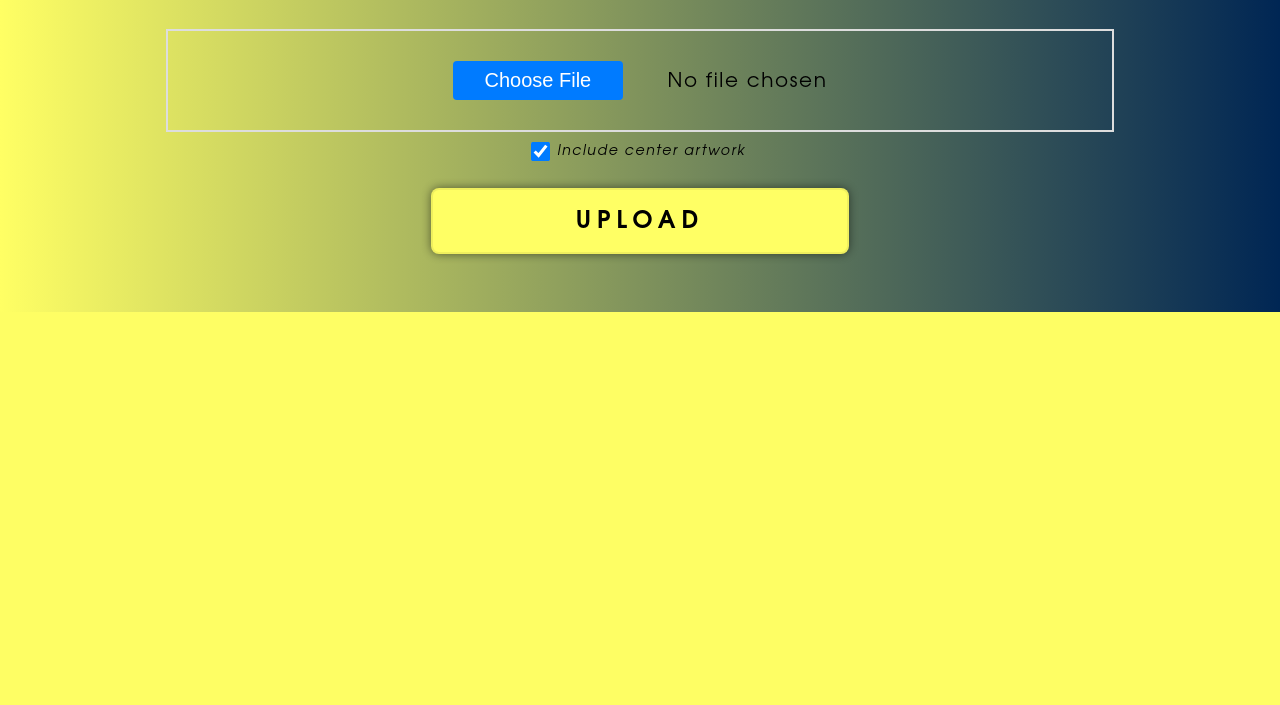
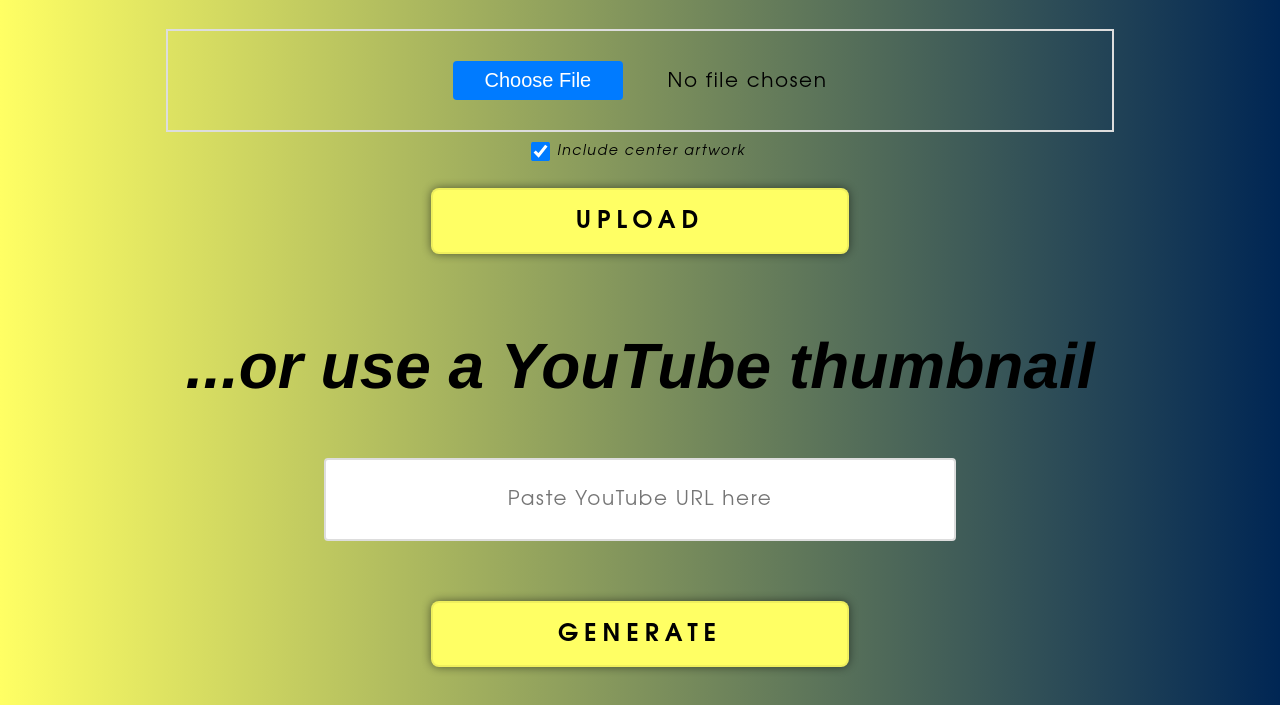
Before and after one commit to Thomas-Fernandes/GTFR-CG, a Python web app: template templates/artwork-generation.html in a window 1280 px wide. Shown: the part 631-1336 px from the top of the page. Before the commit the page ends 943 px from the top, so only its background shows below. Run offline with Jinja, Linux system fonts and the light colour scheme; the template is opened without the code that fills it, so the values that code supplies are empty; some libraries are stand-ins or nearby versions.

Commit message:
yt thumbnail generation

```diff
--- a/src/constants.py
+++ b/src/constants.py
@@ -121,3 +121,9 @@ PATTERNS = [
     (compile(r"Specified song does not contain lyrics. Rejecting."),      lambda m: "The specified song does not contain lyrics and was rejected."),
     (compile(r"Specified song does not have a valid lyrics. Rejecting."), lambda m: "The specified song does not have valid lyrics and was rejected."),
 ]
+
+# YouTube URL Patterns
+YOUTUBE_URL = [
+    compile(r'https?://(?:www\.)?youtube\.com/watch\?.*?v=([a-zA-Z0-9_-]{11})'),  # Normal url
+    compile(r'https?://youtu\.be/([a-zA-Z0-9_-]{11})'),                           # Short url
+]
--- a/static/js/artwork-generation.js
+++ b/static/js/artwork-generation.js
@@ -74,6 +74,7 @@ $(document).ready(function() {
         const formFiles = $("#file")[0].files;
 
         if (formFiles.length === 0) {
+            hideSpinner("artwork-generation_file-upload");
             sendToast("Please select an image file.", ResponseStatus.WARN);
         }
 
@@ -108,4 +109,31 @@ $(document).ready(function() {
             }
         });
     });
+    document.getElementById('youtubeThumbnailForm').addEventListener('submit', function (event) {
+        event.preventDefault();
+        showSpinner('youtube-thumbnail-submit');
+
+        const url = document.getElementById('youtube_url').value;
+
+        fetch('/artwork-generation/use-youtube-thumbnail', {
+            method: 'POST',
+            headers: {
+                'Content-Type': 'application/x-www-form-urlencoded',
+            },
+            body: 'url=' + encodeURIComponent(url)
+        })
+        .then(response => response.json())
+        .then(data => {
+            hideSpinner('youtube-thumbnail-submit');
+            if (data.status === 'error') {
+                alert(data.message);
+            } else {
+                window.location.href = '/processed-images';
+            }
+        })
+        .catch(error => {
+            hideSpinner('youtube-thumbnail-submit');
+            console.error('Error:', error);
+        });
+    });
 });
--- a/templates/artwork-generation.html
+++ b/templates/artwork-generation.html
@@ -45,6 +45,17 @@
     </form>
     <span class="top-bot-spacer"></span>
 
+    <h1>...or use a YouTube thumbnail</h1>
+    <form id="youtubeThumbnailForm" method="POST" action="/artwork-generation/use-youtube-thumbnail">
+        <div class="flexbox">
+            <input type="text" name="url" id="youtube_url" placeholder="Paste YouTube URL here" required />
+            <div class="action-button" id="youtube-thumbnail-submit">
+                <input type="submit" value="GENERATE" class="action-button" />
+                <div id="youtube-thumbnail-spinner" class="spinner" style="display:none;"></div>
+            </div>
+        </div>
+    </form>
+
     <script src="https://ajax.googleapis.com/ajax/libs/jquery/1.11.3/jquery.min.js"></script>
     <script src="{{ url_for('static', filename='js/_generic.js') }}"></script>
     <script src="{{ url_for('static', filename='js/artwork-generation.js') }}"></script>
```
Also changed, not shown: src/routes/artwork_generation.py (+65 -0 lines).
